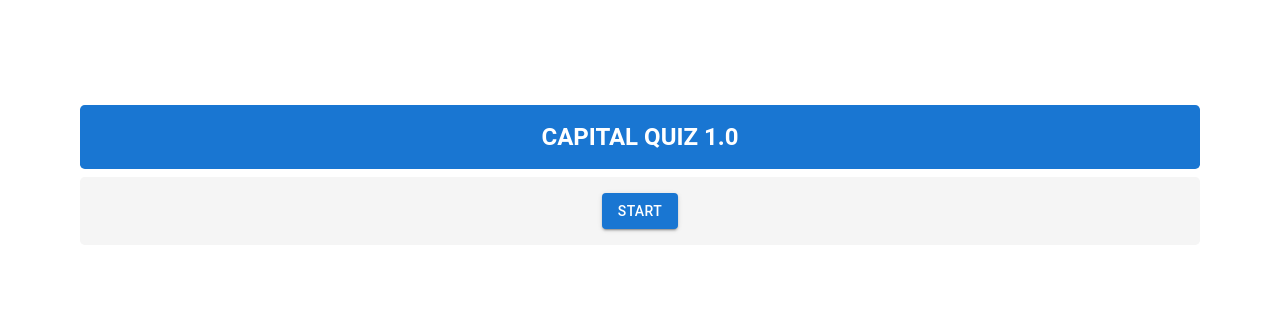
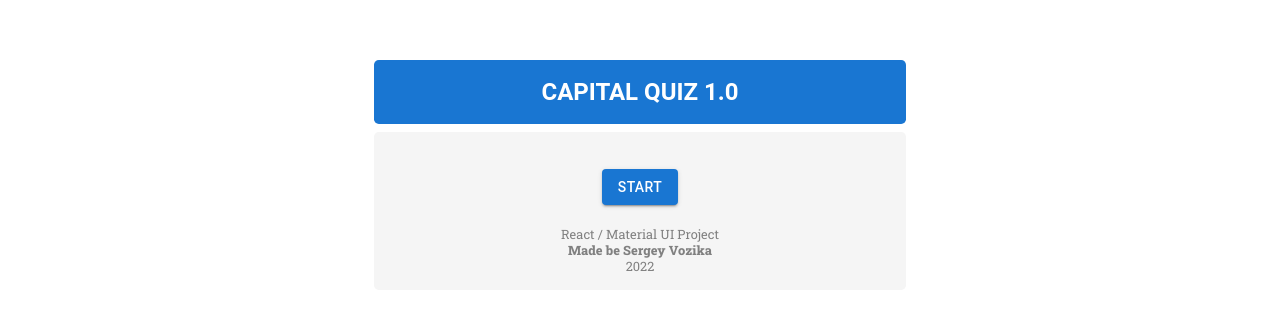
Before and after one commit to Vozika/quiz-app, a React (Create React App) app: page / in a window 1280 px wide. Shown: the part 225-536 px from the top of the page. Built offline with nearby package versions, Linux system fonts and the light colour scheme.

Commit message:
Copyright Info.

```diff
--- a/public/index.html
+++ b/public/index.html
@@ -1,21 +1,24 @@
 <!DOCTYPE html>
 <html lang="en">
+
 <head>
   <meta charset="utf-8" />
 
   <meta name="viewport" content="width=device-width, initial-scale=1" />
   <meta name="theme-color" content="#000000" />
-    <meta
-      name="description"
-      content="Web site created using create-react-app"
-    />
+  <meta name="description" content="Web site created using create-react-app" />
+  <link rel="preconnect" href="https://fonts.googleapis.com">
+  <link rel="preconnect" href="https://fonts.gstatic.com" crossorigin>
+  <link href="https://fonts.googleapis.com/css2?family=Roboto+Slab:wght@300;400;600;800&display=swap" rel="stylesheet">
   <link rel="manifest" href="%PUBLIC_URL%/manifest.json" />
   <title>React App</title>
 
 </head>
+
 <body>
   <noscript>You need to enable JavaScript to run this app.</noscript>
   <div id="root"></div>
 
 </body>
+
 </html>
--- a/src/App.css
+++ b/src/App.css
@@ -7,22 +7,19 @@
   justify-content: center;
   text-align: center;
   margin: auto;
+  font-family: 'Roboto Slab', serif;
 
 }
 
-.options {
-  background-color: bisque;
-  width: 200px;
-  height: 50px;
-  margin: 5 px 5 px;
-}
+
 
 .none {
   display: none;
 }
 
 .container {
-  width: 100%;
+  /* width: 100%; */
+  width: min(100%, 500px);
   background-color: whitesmoke;
   padding: 1rem;
   border-radius: 0.3rem;
@@ -48,11 +45,12 @@
 }
 
 .container--title {
-  background-color: whitesmoke;
+
   padding: 1rem;
   border-radius: 0.3rem;
-  width: 100%;
+  width: min(100%, 500px);
   background-color: #1976d2;
+
   color: white;
   margin-bottom: 0.5rem;
 }
--- a/src/App.js
+++ b/src/App.js
@@ -1,6 +1,7 @@
 import React from "react";
 import "./App.css";
 import Data from "./data_json.js";
+import Footer from "./components/Footer/Footer";
 
 import Paper from "@mui/material/Paper";
 import Button from "@mui/material/Button";
@@ -11,6 +12,7 @@ import Divider from "@mui/material/Divider";
 import Chip from "@mui/material/Chip";
 import ThumbUpIcon from "@mui/icons-material/ThumbUp";
 import ThumbDownIcon from "@mui/icons-material/ThumbDown";
+
 
 let newData = [];
 
@@ -111,14 +113,12 @@ function App() {
   return (
     <div className="App">
       <div className="container--title">
-
         <Typography variant="h5">
           <strong>CAPITAL QUIZ 1.0</strong>
         </Typography>
       </div>
 
       <div className={currentQuestion === 11 ? "container flex" : "none"}>
-
         <Item>
           <Typography variant="h6">
             {score} out of {numberOfQuestions} correct (
@@ -131,7 +131,6 @@ function App() {
           <br />
           <br />
         </Item>
-
       </div>
 
       <div className={currentQuestion === 11 ? "container none" : "container"}>
@@ -166,7 +165,9 @@ function App() {
             </Typography> */}
 
               <Divider>
-              <Chip label={`${currentQuestion} out of ${numberOfQuestions}`} />
+                <Chip
+                  label={`${currentQuestion} out of ${numberOfQuestions}`}
+                />
               </Divider>
               <br />
 
@@ -191,7 +192,6 @@ function App() {
             return (
               <Button
                 variant="contained"
-
                 fullWidth="true"
                 onClick={() => optionClicked(answer.isCorrect)}
                 key={answer.id}
@@ -201,12 +201,19 @@ function App() {
             );
           })}
         </Stack>
+        <br />
 
         {!question.country && (
+          <>
             <Button onClick={getCountry} variant="contained">
               Start
             </Button>
+            <br />
+            <br />
+          </>
         )}
+
+        <Footer />
       </div>
     </div>
   );
--- /dev/null
+++ b/src/components/Footer/Footer.jsx
@@ -0,0 +1,15 @@
+import React from 'react'
+import "./footer.css"
+
+const Footer = () => {
+  return (
+    <div>
+        <p>React / Material UI Project<br />
+        <strong>Made be Sergey Vozika</strong><br />
+        2022
+        </p>
+    </div>
+  )
+}
+
+export default Footer
--- /dev/null
+++ b/src/components/Footer/footer.css
@@ -0,0 +1,6 @@
+p {
+    padding: 0;
+    margin: 0;
+    font-size: 0.8rem;
+    color: gray;
+}
--- a/src/index.css
+++ b/src/index.css
@@ -1,4 +1,8 @@
 body {
   margin: 0;
+  font-family: 'Roboto Slab', serif;
+}
 
+p {
+  margin: 0;
 }
```
Lines whose indentation alone changed are shown as unchanged.
